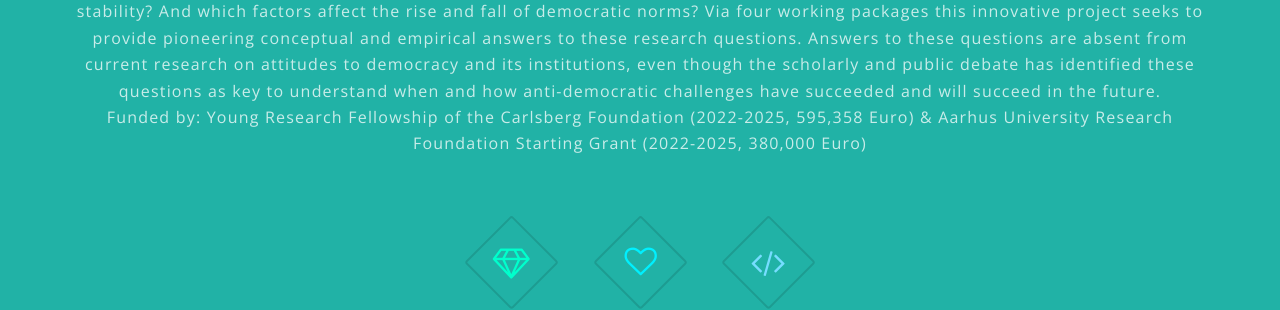
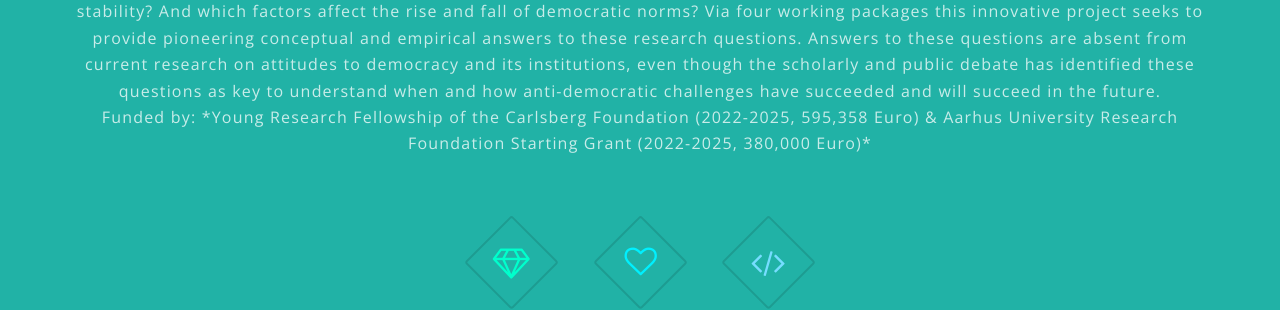
Before and after one commit to demnorm/demnorm.github.io, a Jekyll site: the page built from index.html, in a window 1280 px wide and 900 px high, scrolled down 1071 px. Shown: the part 154-464 px from the top of the window. Built offline with Jekyll 4.4.1, drawn with Linux system fonts in a browser that asks for light colours.

```diff
--- a/index.html
+++ b/index.html
@@ -17,7 +17,8 @@ layout: landing
 								<h2>DEMOCRATIC NORMS:<br />
 								WHAT THEY ARE AND HOW THEY MATTER</h2>
 								<p>Democracies are facing challenges from within: the US Capitol was stormed by a violent mob, the rule of law has come into question in some democracies (e.g. Poland), and authoritarian candidates are on the rise (e.g. Hungary's Viktor Orbán). As a result many journalists and academics argue that "democratic norms" among the public and political elites are eroding. But what do we mean conceptually when referring to norms in the context of democracy and democratic values? Which role do they play for democratic stability? And which factors affect the rise and fall of democratic norms? Via four working packages  this innovative project seeks to provide pioneering conceptual and empirical answers to these research questions. Answers to these questions are absent from current research on attitudes to democracy and its institutions, even though the scholarly and public debate has identified these questions as key to understand when and how anti-democratic challenges have succeeded and will succeed in the future.<br />
-								Funded by: Young Research Fellowship of the Carlsberg Foundation (2022-2025, 595,358 Euro) & Aarhus University Research Foundation Starting Grant (2022-2025, 380,000 Euro)
+
+								Funded by: *Young Research Fellowship of the Carlsberg Foundation (2022-2025, 595,358 Euro) & Aarhus University Research Foundation Starting Grant (2022-2025, 380,000 Euro)*
 								</p>
 							</header>
 							<ul class="icons major">
```
